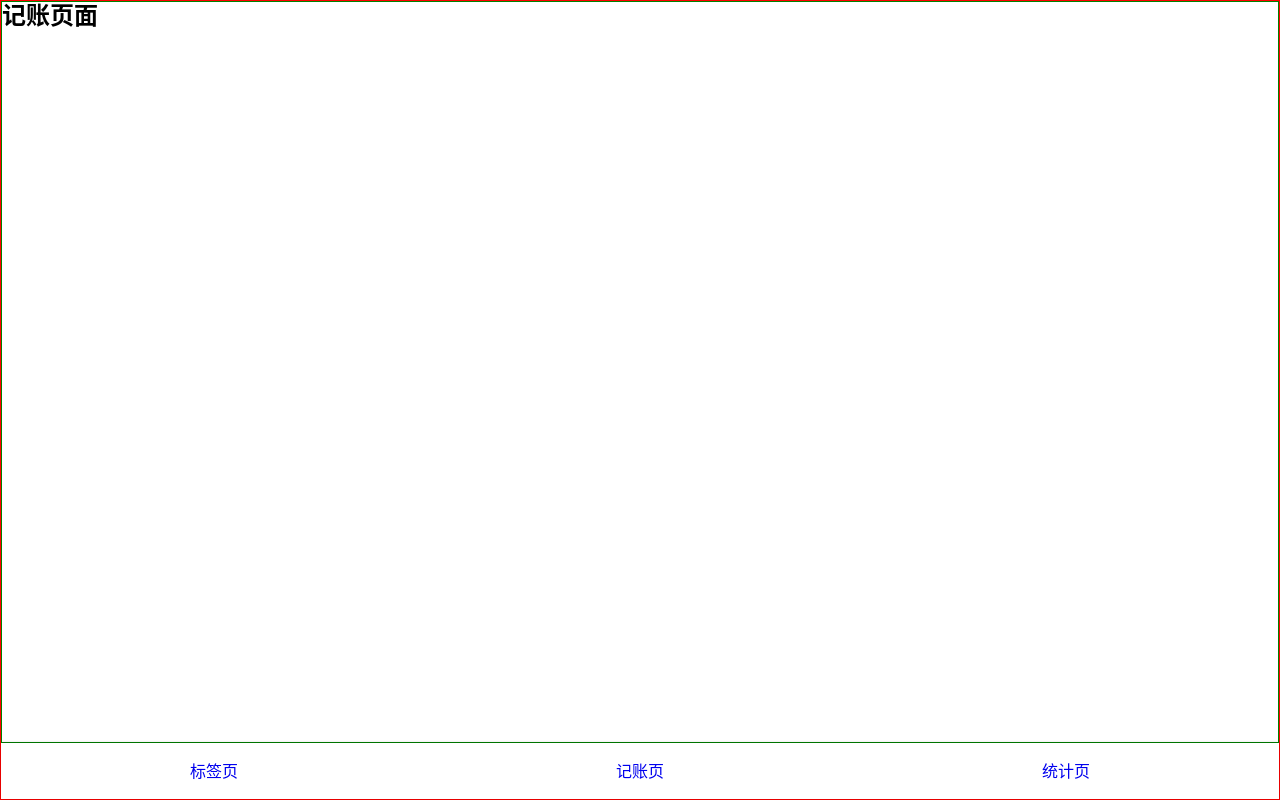
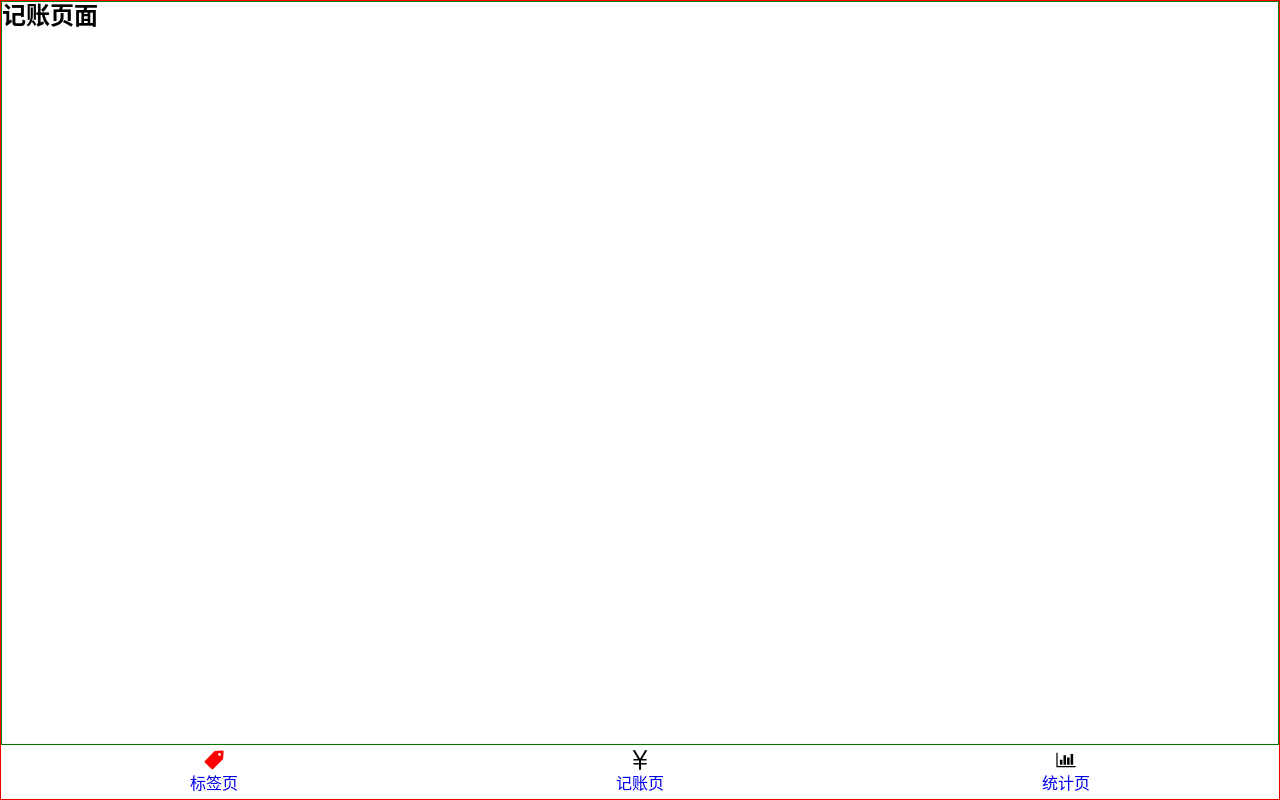
Before and after one commit to maqunchao/accoutMoney, a React app: page /#/money in a window 1280 px wide. Built offline with nearby package versions, Linux system fonts and the light colour scheme.

Commit message:
导航栏图标

```diff
--- a/src/components/Nav.tsx
+++ b/src/components/Nav.tsx
@@ -1,10 +1,10 @@
 import styled from "styled-components";
-import {  Link } from "react-router-dom";
+import { Link } from "react-router-dom";
+require('icons/money.svg')
+require('icons/tag.svg')
+require('icons/chart.svg')
 
-import x from 'icons/money.svg'
-
-console.log(x);
-
+//treeShaking 不适用于require
 
 
 const NavWrapper = styled.nav`
@@ -18,7 +18,14 @@ const NavWrapper = styled.nav`
     > li {
       width: 33.3333%;
       text-align: center;
-      padding: 16px;
+      padding: 4px;
+      display: flex;
+      flex-direction: column;
+      align-items: center;
+      .icon{
+        width:22px;
+        height:22px;
+      }
     }
   }
 `;
@@ -28,12 +35,21 @@ const Nav = () => {
     <NavWrapper>
       <ul>
         <li>
+          <svg fill="red" className="icon">
+            <use xlinkHref="#tag" />
+          </svg>
           <Link to="/tags">标签页</Link>
         </li>
         <li>
+          <svg className="icon">
+            <use xlinkHref="#money" />
+          </svg>
           <Link to="/money">记账页</Link>
         </li>
         <li>
+          <svg className="icon">
+            <use xlinkHref="#chart" />
+          </svg>
           <Link to="/statistics">统计页</Link>
         </li>
       </ul>
--- a/src/index.scss
+++ b/src/index.scss
@@ -25,3 +25,8 @@ body{
     font-size: 16px;
     line-height: 1.2;
 }
+.icon {
+    width: 1rem;
+    height: 1rem;
+    display: inline-block;
+}
```
